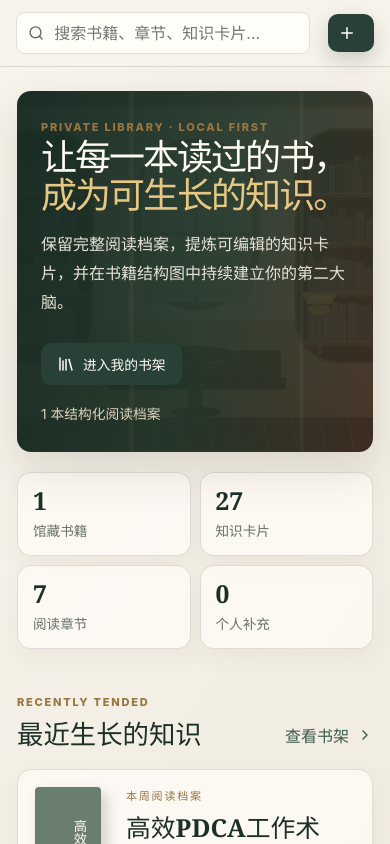
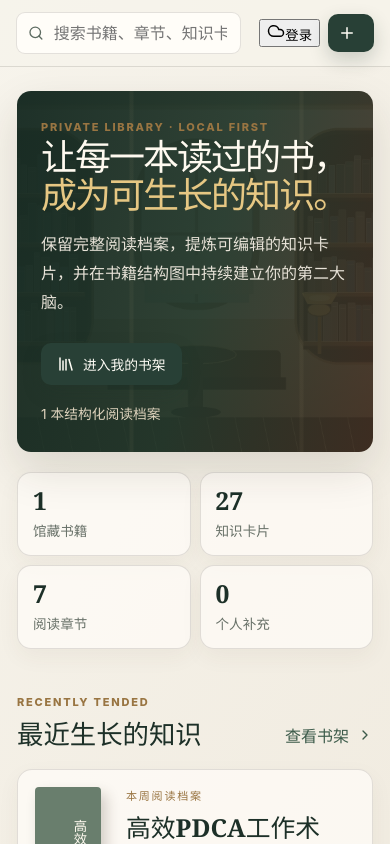
Before and after one commit to Zsyx-uan/efficient-pdca, a React (Vite) app: page / in a window 390 px wide. Shown: the top 844 px of the page. Built offline with nearby package versions, Linux system fonts and the light colour scheme.

Commit message:
fix: expose cloud login on mobile

```diff
--- a/src/App.tsx
+++ b/src/App.tsx
@@ -304,7 +304,7 @@ export default function App() {
       <div className="sidebar-bottom"><button className={`cloud-sync-trigger ${syncStatus}`} onClick={() => setSyncModal(true)}><Cloud size={17} /><span>{cloudSession ? '云端同步已连接' : '登录并开启同步'}</span><small>{cloudSession ? (syncStatus === 'syncing' ? '同步中' : syncStatus === 'error' ? '需要处理' : '已连接') : '跨设备使用'}</small></button><button onClick={() => markdownInputRef.current?.click()}><FileInput size={17} /> 导入 Markdown</button><button onClick={exportData}><Download size={17} /> 导出备份</button><button onClick={() => jsonInputRef.current?.click()}><Upload size={17} /> 导入 JSON</button></div>
     </aside>
     <section className="main-content kg-main">
-      <header className="topbar"><div className="searchbox"><Search size={18} /><input value={query} onChange={(event) => setQuery(event.target.value)} placeholder="搜索书籍、章节、知识卡片…" /></div><div className="top-actions"><button className="soft-button" onClick={() => markdownInputRef.current?.click()}><FilePlus2 size={17} /> 结构化导入</button><button className="primary-button" onClick={() => setBookModal('new')}><Plus size={18} /> 新建书籍</button></div></header>
+      <header className="topbar"><div className="searchbox"><Search size={18} /><input value={query} onChange={(event) => setQuery(event.target.value)} placeholder="搜索书籍、章节、知识卡片…" /></div><div className="top-actions"><button className={`cloud-top-action ${syncStatus}`} onClick={() => setSyncModal(true)} aria-label={cloudSession ? '打开云端同步' : '登录并开启同步'}><Cloud size={18} /><span>{cloudSession ? '同步' : '登录'}</span></button><button className="soft-button" onClick={() => markdownInputRef.current?.click()}><FilePlus2 size={17} /> 结构化导入</button><button className="primary-button" onClick={() => setBookModal('new')}><Plus size={18} /> 新建书籍</button></div></header>
       {view === 'home' && <HomePage books={books} cards={cards} onLibrary={() => setView('library')} onOpenBook={openBook} onOpenCard={openCard} />}
       {view === 'library' && <LibraryPage books={visibleBooks} cards={cards} activeBookId={activeBookId} setActiveBookId={setActiveBookId} onOpenBook={openBook} onNew={() => setBookModal('new')} />}
       {view === 'cards' && <CardsPage cards={visibleCards} books={books} onOpenCard={openCard} onNew={() => setCardModal('new')} />}
```
